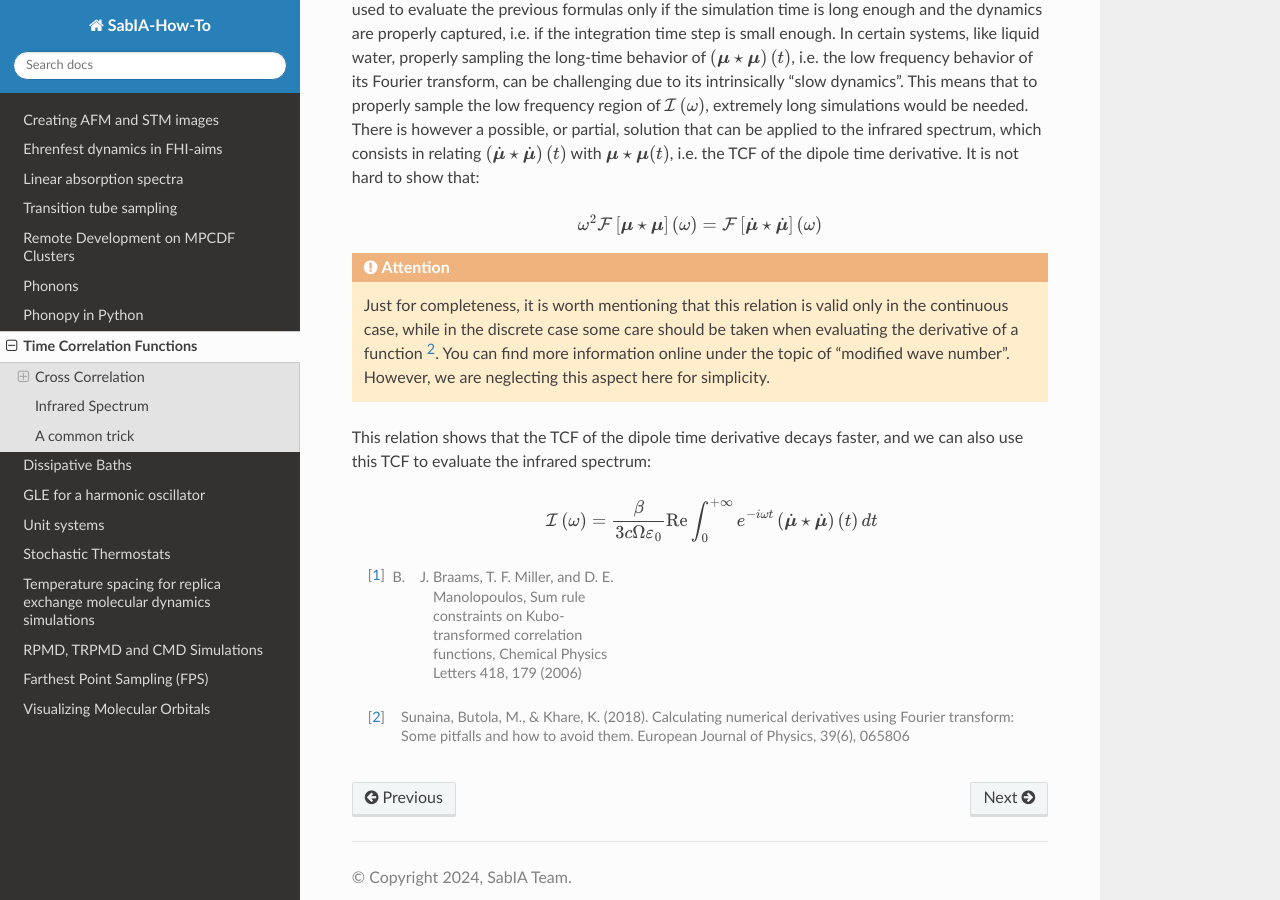
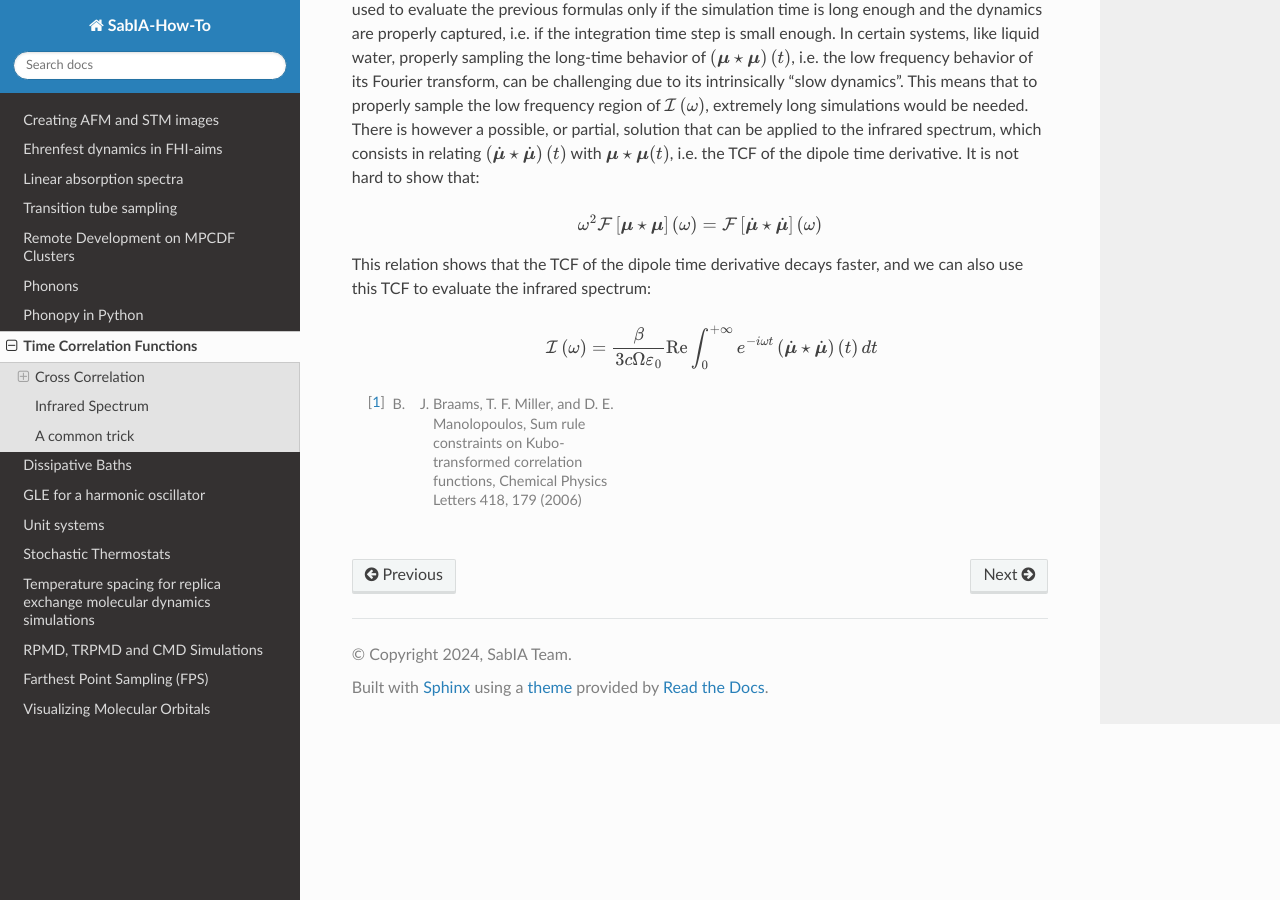
Before and after one commit to sabia-group/How-Tos, a Sphinx documentation site: the page built from docs/source/time-correlation/time-correlation.rst, in a window 1280 px wide and 900 px high, scrolled down 3605 px. Built offline with Sphinx 7.4.7 and the Read the Docs theme 3.1.0, drawn with Linux system fonts in a browser that asks for light colours; pages that are not in the unit, such as notebooks, are missing from menus.

Commit message:
removed FFT paper

```diff
--- a/docs/source/time-correlation/time-correlation.rst
+++ b/docs/source/time-correlation/time-correlation.rst
@@ -172,10 +172,6 @@ It is not hard to show that:
     \omega^2 \mathcal{F}\left[\boldsymbol{\mu}\star\boldsymbol{\mu}\right]\left(\omega\right) =
     \mathcal{F}\left[\dot{\boldsymbol{\mu}}\star\dot{\boldsymbol{\mu}}\right]\left(\omega\right)
 
-.. attention::
-    Just for completeness, it is worth mentioning that this relation is valid only in the continuous case, while in the discrete case some care should be taken when evaluating the derivative of a function [2]_.
-    You can find more information online under the topic of "modified wave number".
-    However, we are neglecting this aspect here for simplicity.
 
 | This relation shows that the TCF of the dipole time derivative decays faster, and we can also use this TCF to evaluate the infrared spectrum:
 
@@ -189,4 +185,3 @@ It is not hard to show that:
 
 
 .. [1] B. J. Braams, T. F. Miller, and D. E. Manolopoulos, Sum rule constraints on Kubo-transformed correlation functions, Chemical Physics Letters 418, 179 (2006)
-.. [2] Sunaina, Butola, M., & Khare, K. (2018). Calculating numerical derivatives using Fourier transform: Some pitfalls and how to avoid them. European Journal of Physics, 39(6), 065806
```
